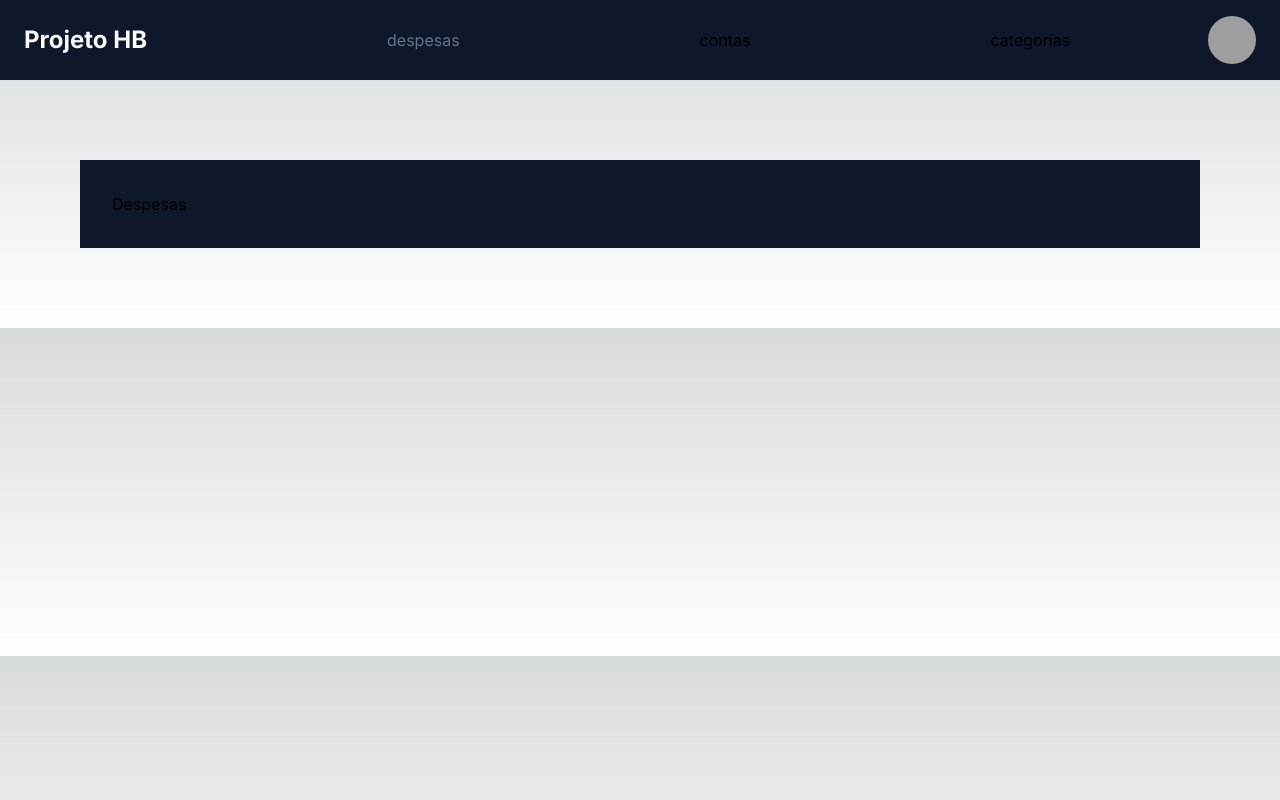
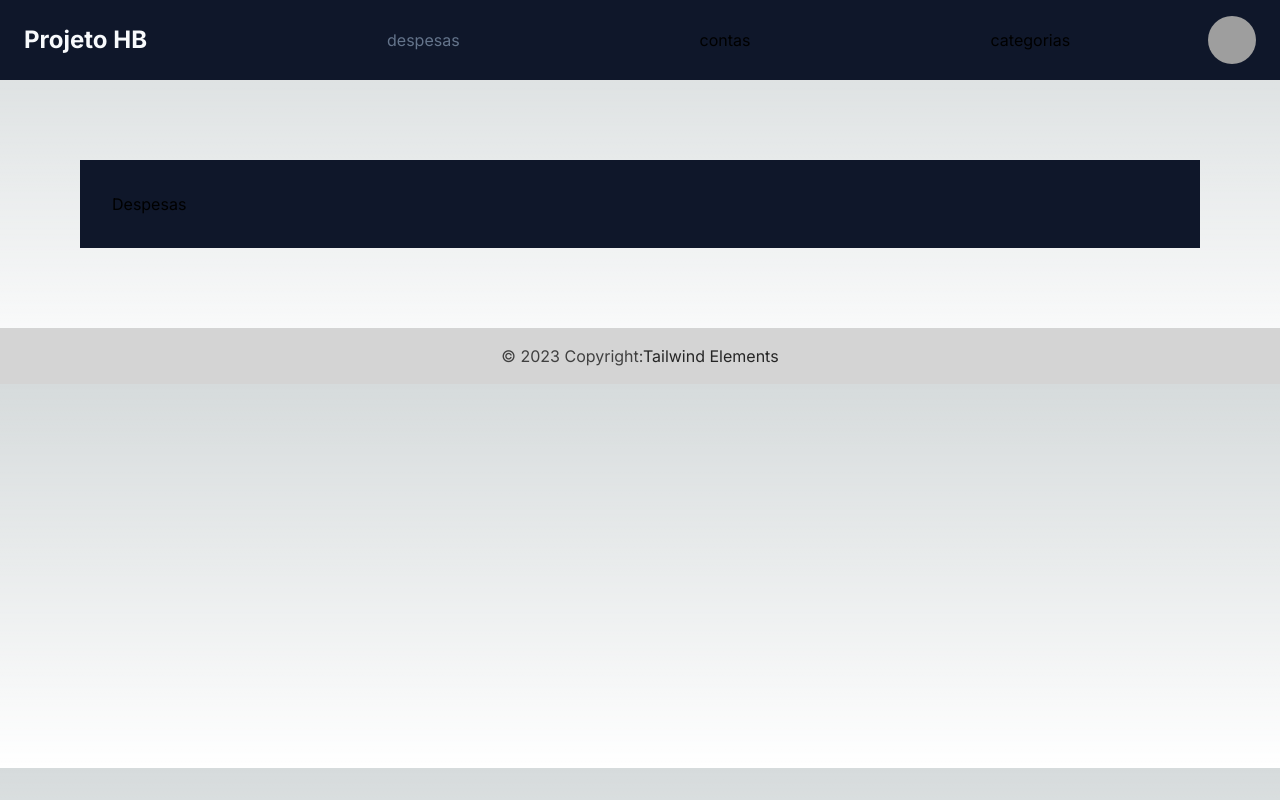
Before and after one commit to HeitorBMarini/next-hb, a Next.js app: page /despesas in a window 1280 px wide. Built offline with nearby package versions, Linux system fonts and the light colour scheme; grey boxes are pictures that could not be loaded.

Commit message:
Add Footer

```diff
--- a/src/app/categorias/page.js
+++ b/src/app/categorias/page.js
@@ -1,4 +1,5 @@
 import NavBar from "../components/NavBar"
+import Footer from "../components/Footer"
 
 export default function Categorias() {
   return (
@@ -8,6 +9,8 @@ export default function Categorias() {
       <main className="bg-slate-900 m-20 p-8">
         <h2>Categorias</h2>
       </main>
+
+       <Footer active={"categorias"} />
     </>
   )
 }
--- /dev/null
+++ b/src/app/components/Footer.jsx
@@ -0,0 +1,26 @@
+
+import Link from "next/link"
+
+
+export default function Footer({ }) {
+    return (
+    <footer className="bg-neutral-200 text-center text-white dark:bg-neutral-600">
+
+        <div
+            class="bg-neutral-300 p-4 text-center text-neutral-700 dark:bg-neutral-700 dark:text-neutral-200">
+            © 2023 Copyright:
+            <a
+            class="text-neutral-800 dark:text-neutral-400"
+            href="https://tailwind-elements.com/"
+            >Tailwind Elements</a
+            >
+        </div>
+
+
+
+
+    </footer>
+
+
+    )
+}
--- a/src/app/components/NavBar.jsx
+++ b/src/app/components/NavBar.jsx
@@ -9,7 +9,7 @@ export default function NavBar({ active }) {
             <ul className="flex gap-60 items-center">
                 <li>
                     <Link href="/">
-                        <h1 className="text-2xl text-slate-50 text-red-400 font-bold">
+                        <h1 className="text-2xl text-slate-50 text-red-400 font-bold py-18 flex">
                             Projeto HB
                         </h1>
                     </Link>
@@ -36,6 +36,9 @@ export default function NavBar({ active }) {
                 <img src="https://i.pravatar.cc/100" alt="avatar do usuário" />
             </div>
 
+
         </nav>
+
+
     )
 }
--- a/src/app/contas/page.js
+++ b/src/app/contas/page.js
@@ -1,4 +1,5 @@
 import NavBar from "../components/NavBar";
+import Footer from "../components/Footer";
 
 export default function Contas() {
   return (
@@ -8,6 +9,11 @@ export default function Contas() {
       <main className="bg-slate-900 m-20 p-8">
         <h2>Contas</h2>
       </main>
+
+
+
+      <Footer active={"contas"} />
+
     </>
   )
 }
--- a/src/app/despesas/page.js
+++ b/src/app/despesas/page.js
@@ -1,4 +1,5 @@
 import NavBar from "../components/NavBar"
+import Footer from "../components/Footer"
 
 export default function Despesas() {
   return (
@@ -8,6 +9,13 @@ export default function Despesas() {
       <main className="bg-slate-900 m-20 p-8">
         <h2>Despesas</h2>
       </main>
+
+
+
+      <Footer active={"despesas"} />
+
+
+
     </>
   )
 }
--- a/src/app/page.js
+++ b/src/app/page.js
@@ -1,7 +1,10 @@
 import NavBar from "../app/components/NavBar";
+import Footer from "./components/Footer";
 
 export default function Home() {
   return (
-    <NavBar />
+
+  <NavBar />
+
   )
 }
```
